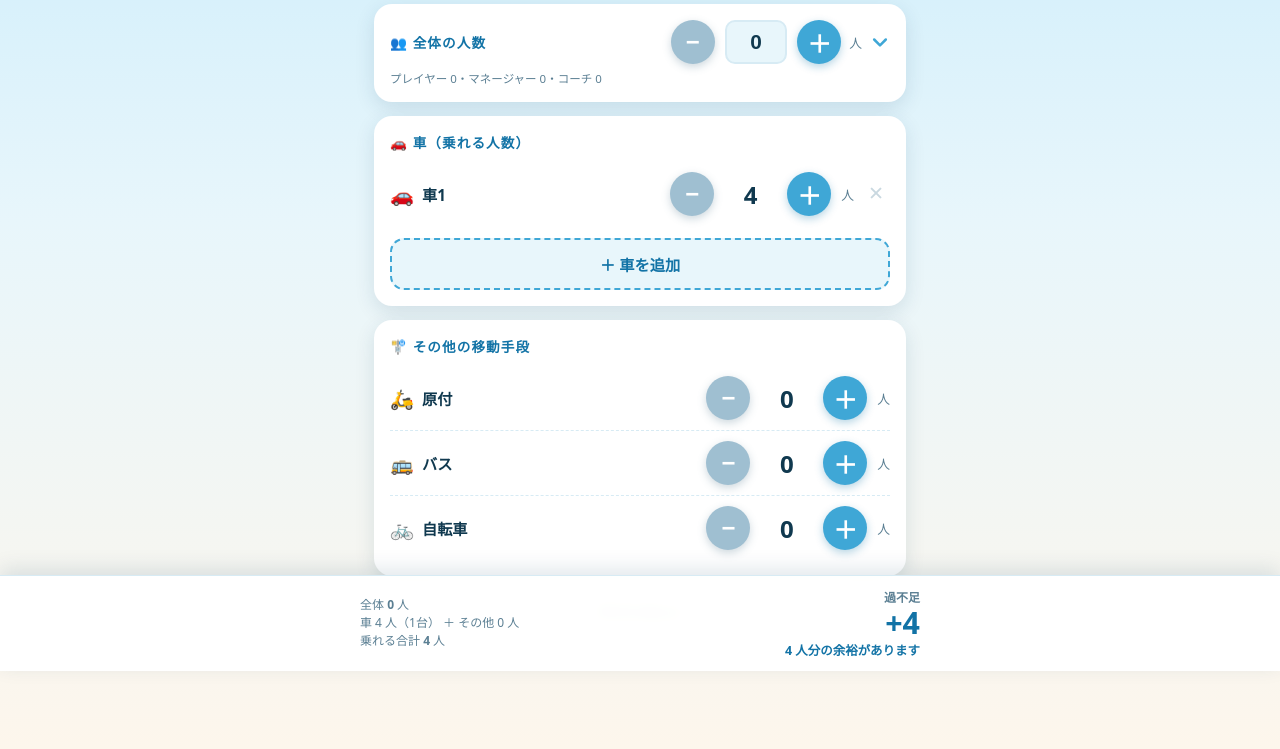
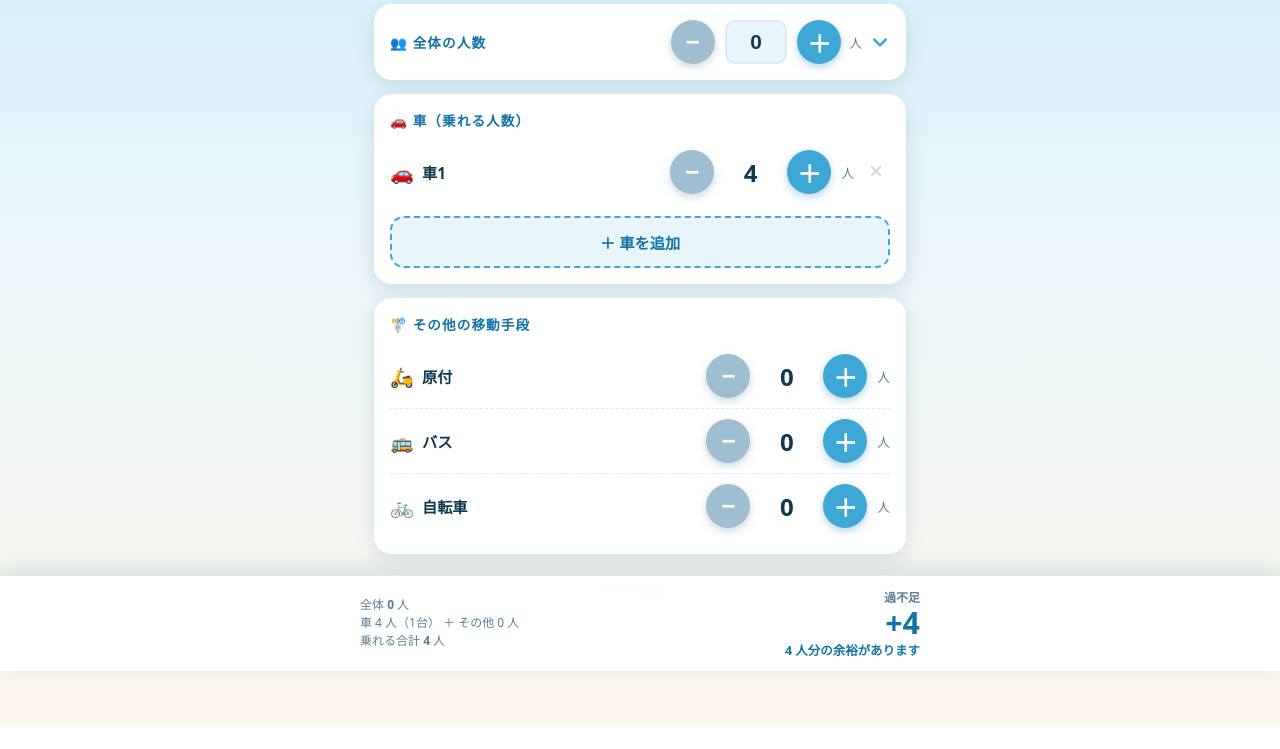
Before and after one commit to KennyYossy/driver-tool, a plain HTML site: page index.html in a window 1280 px wide. Shown: the part 129-878 px from the top of the page. After the commit the page ends 856 px from the top, so only its background shows below. Drawn offline with Linux system fonts and the light colour scheme.

Commit message:
閉じているときの内訳の要約行をやめる
全体人数を直接いじるとプレイヤーの数が動くため、閉じた状態で内訳を
見せると数字が勝手に変わったように見えてしまう。合計だけを示す。

Co-Authored-By: Claude Fable 5 <noreply@anthropic.com>

```diff
--- a/index.html
+++ b/index.html
@@ -92,14 +92,6 @@
     justify-content: space-between;
     gap: 10px;
   }
-  .summary-breakdown {
-    margin-top: 6px;
-    font-size: 0.72rem;
-    color: var(--muted);
-    font-variant-numeric: tabular-nums;
-  }
-  /* 開いているときは内訳の行そのものが見えるので、要約は隠す */
-  details[open] .summary-breakdown { display: none; }
   .summary-right {
     display: flex;
     align-items: center;
@@ -358,7 +350,6 @@
             <svg class="chevron" viewBox="0 0 24 24" aria-hidden="true"><path d="M5 9l7 7 7-7" fill="none" stroke="currentColor" stroke-width="3" stroke-linecap="round" stroke-linejoin="round"/></svg>
           </div>
         </div>
-        <div class="summary-breakdown" id="summaryBreakdown"></div>
       </summary>
       <div class="member-body" id="memberList"></div>
     </details>
@@ -652,8 +643,6 @@
     var diff = capacity - total; // マイナス＝人数がたりない
 
     document.getElementById("summaryTotal").textContent = total;
-    document.getElementById("summaryBreakdown").textContent =
-      state.members.map(function (m) { return m.name + " " + m.count; }).join("・");
     // 内訳をいじって合計が変わったときも、直接入力欄を合わせておく
     if (totalStepperInput && document.activeElement !== totalStepperInput) {
       totalStepperInput.value = total;
```
